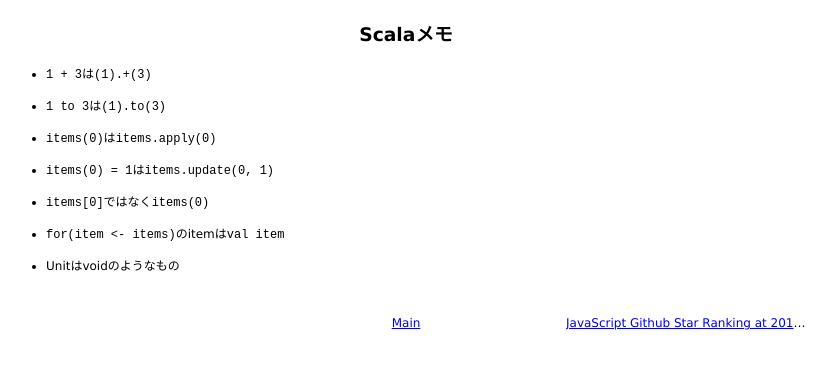
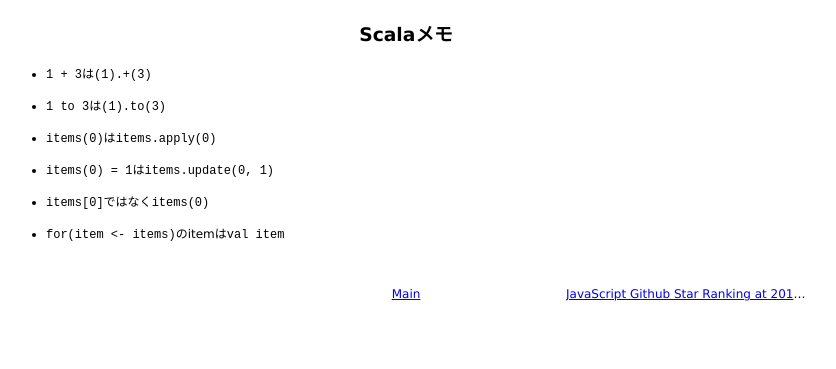
Before and after one commit to 38elements/38elements.github.com, a Jekyll site: the page built from _posts/2017-04-19-scala.md, in a window 1280 px wide. Shown: the top 369 px of the page, without its empty margins (234-1070 px from the left). Built offline with Jekyll 4.4.1, drawn with Linux system fonts in a browser that asks for light colours.

Commit message:
Update 2017-04-19-scala.md

```diff
--- a/_posts/2017-04-19-scala.md
+++ b/_posts/2017-04-19-scala.md
@@ -14,5 +14,3 @@ title: Scalaメモ
 * `items[0]`ではなく`items(0)`
 
 * `for(item <- items)`のitemは`val item`
-
-* Unitはvoidのようなもの
```
